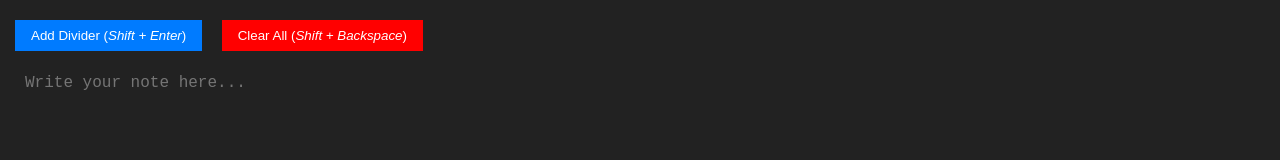
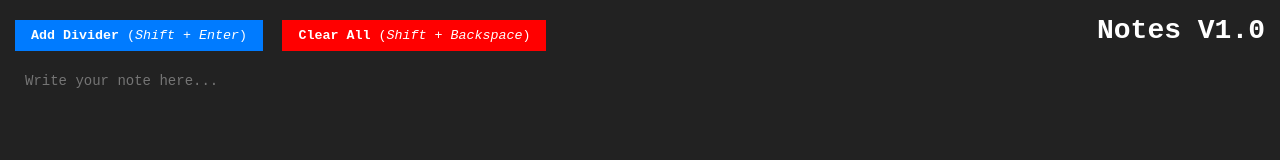
Before and after one commit to mmckeever23/Notes-App, a plain HTML site: page index.html in a window 1280 px wide. Drawn offline with Linux system fonts and the light colour scheme.

Commit message:
Added header

```diff
--- a/index.html
+++ b/index.html
@@ -6,9 +6,10 @@
   <link rel="stylesheet" href="styles.css">
 </head>
 <body>
+  <div class="header">Notes V1.0</div>
   <div class="container">
-    <button id="add-divider">Add Divider (<i>Shift + Enter</i>)</button>
-    <button id="clear-all">Clear All (<i>Shift + Backspace</i>)</button>
+    <button id="add-divider"><b>Add Divider</b> (<i>Shift + Enter</i>)</button>
+    <button id="clear-all"><b>Clear All</b> (<i>Shift + Backspace</i>)</button>
     <textarea id="note-text" placeholder="Write your note here..."></textarea>
   </div>
   <script src="script.js"></script>
--- a/script.js
+++ b/script.js
@@ -3,7 +3,6 @@ document.addEventListener('DOMContentLoaded', function() {
   const addDividerBtn = document.getElementById('add-divider');
   const clearAllBtn = document.getElementById('clear-all');
 
-  // Load notes from localStorage if available
   if (localStorage.getItem('notes')) {
       noteText.value = localStorage.getItem('notes');
   }
@@ -14,7 +13,7 @@ document.addEventListener('DOMContentLoaded', function() {
 
   noteText.addEventListener('keydown', function(event) {
       if (event.key === 'Enter' && event.shiftKey) {
-          event.preventDefault(); // Prevent default newline behavior
+          event.preventDefault();
           addDivider();
       }
 
@@ -29,26 +28,16 @@ document.addEventListener('DOMContentLoaded', function() {
       const textBeforeCursor = noteContent.substring(0, cursorPosition);
       const textAfterCursor = noteContent.substring(cursorPosition);
       const updatedNote = textBeforeCursor + '\n----------\n' + textAfterCursor;
-
-      // Update textarea value
       noteText.value = updatedNote;
-
-      // Store the updated note in localStorage
       localStorage.setItem('notes', updatedNote);
-
-      // Set the cursor position below the divider
-      const newPosition = textBeforeCursor.length + 12; // Set position below '----------'
+      const newPosition = textBeforeCursor.length + 12;
       noteText.setSelectionRange(newPosition, newPosition);
       noteText.focus();
   }
 
   function clearAll() {
-      // Clear textarea value
       noteText.value = '';
-
-      // Clear notes from localStorage
       localStorage.removeItem('notes');
-
       noteText.focus();
   }
 
--- a/styles.css
+++ b/styles.css
@@ -1,3 +1,7 @@
+body, button, textarea, .header {
+  font-family: Roboto Mono, monospace;
+}
+
 body {
   font-family: Arial, sans-serif;
   margin: 0;
@@ -11,6 +15,15 @@ body {
 
 .container {
   width: 100%;
+}
+
+.header {
+  position: absolute;
+  top: 15px;
+  right: 15px;
+  font-size: 28px;
+  color: #fff;
+  font-weight: bold;
 }
 
 button {
@@ -46,8 +59,7 @@ body {
   color: #fff;
   border: none;
   resize: none;
-    font-size: 16px;
+  font-size: 14px;
   line-height: 1.5;
   outline: none;
-
 }
```
Lines whose indentation alone changed are shown as unchanged.
